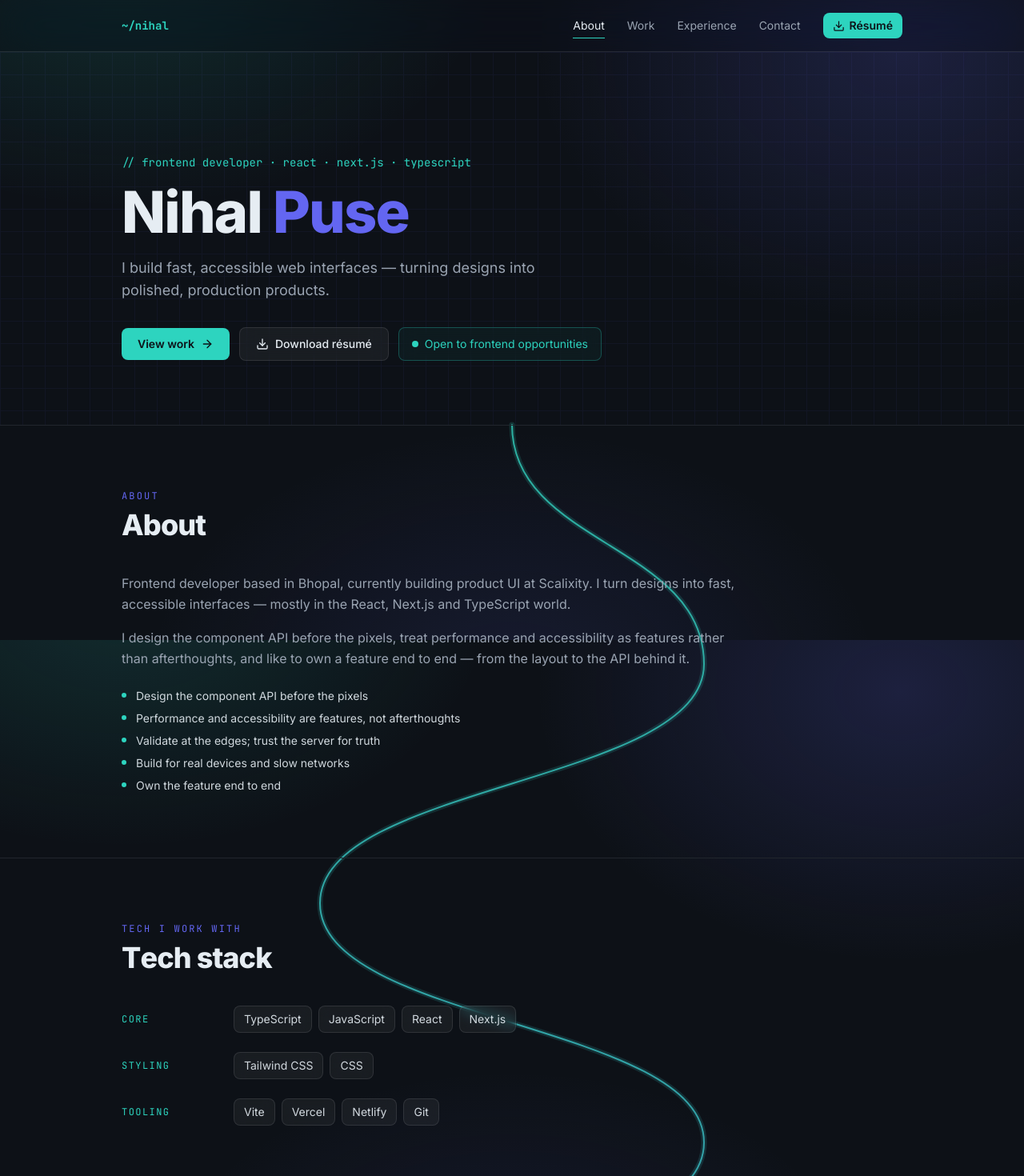
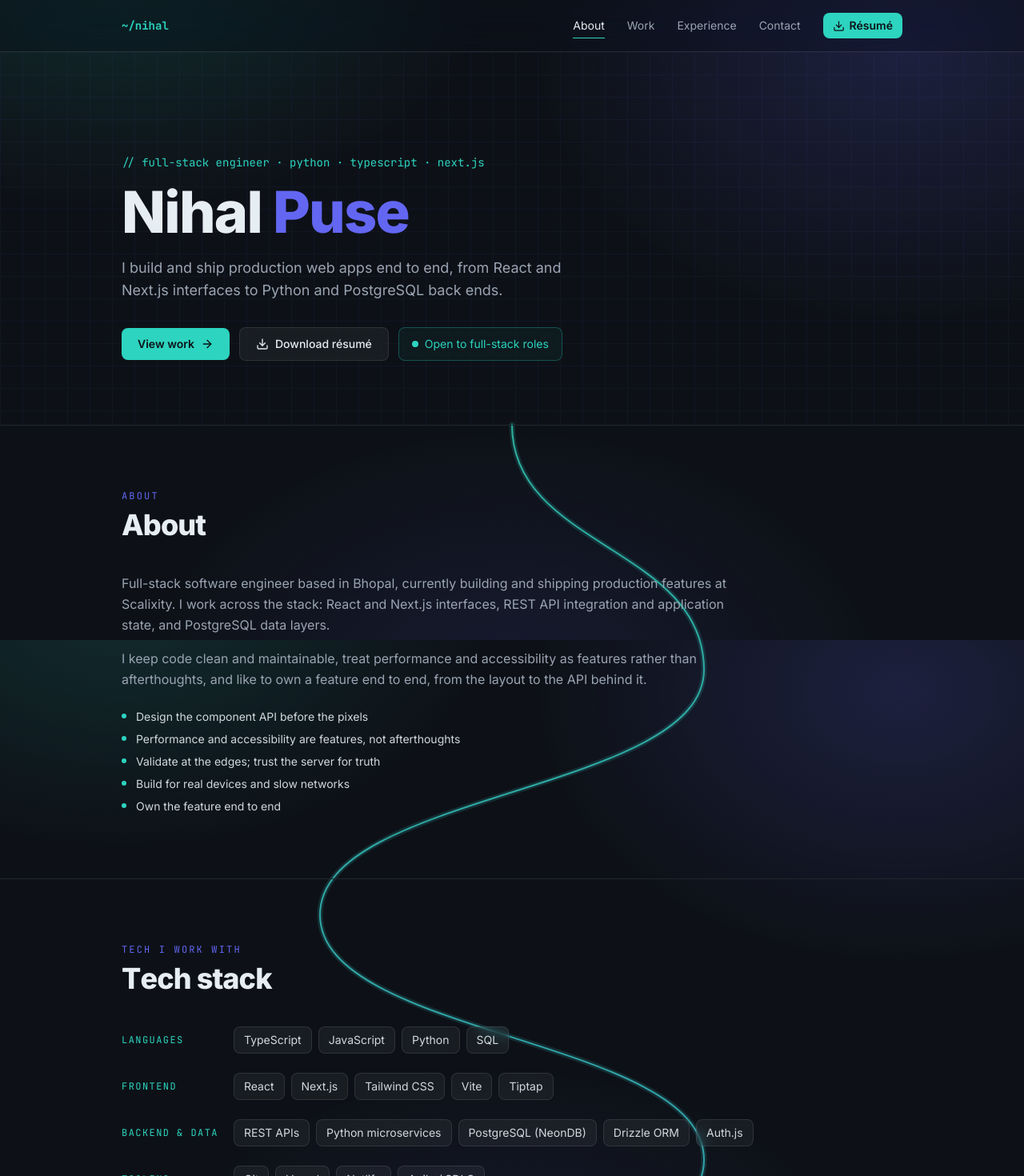
Before and after one commit to Nihalpuse/nihal-puse-portfolio, a Next.js app: page / in a window 1280 px wide. Shown: the top 1470 px of the page at 80% size. Built offline with nearby package versions, Linux system fonts and the light colour scheme.

Commit message:
content: reposition portfolio to Full-Stack Software Engineer (match new resume)

```diff
--- a/src/app/layout.tsx
+++ b/src/app/layout.tsx
@@ -9,22 +9,22 @@ const jetbrains = JetBrains_Mono({ subsets: ["latin"], variable: "--font-jetbrai
 
 export const metadata: Metadata = {
   metadataBase: new URL("https://nihal-puse.vercel.app"),
-  title: "Nihal Puse — Frontend Developer",
+  title: "Nihal Puse — Full-Stack Software Engineer",
   description:
-    "Frontend developer in Bhopal building fast, accessible web interfaces with React, Next.js & TypeScript.",
+    "Full-stack software engineer in Bhopal building production web apps with React, Next.js, TypeScript and Python.",
   alternates: { canonical: "/" },
   openGraph: {
     type: "website",
-    title: "Nihal Puse — Frontend Developer",
+    title: "Nihal Puse — Full-Stack Software Engineer",
     description:
-      "Frontend developer building fast, accessible web interfaces with React, Next.js & TypeScript.",
+      "Full-stack software engineer building production web apps with React, Next.js, TypeScript and Python.",
     url: "/",
     siteName: "Nihal Puse",
   },
   twitter: {
     card: "summary_large_image",
-    title: "Nihal Puse — Frontend Developer",
-    description: "Frontend developer building fast, accessible web interfaces.",
+    title: "Nihal Puse — Full-Stack Software Engineer",
+    description: "Full-stack software engineer building production web apps.",
   },
 };
 
--- a/src/app/opengraph-image.tsx
+++ b/src/app/opengraph-image.tsx
@@ -4,7 +4,7 @@ import { ImageResponse } from "next/og";
 // from this component, so no static PNG is needed and it stays in sync.
 // NOTE: colors are literal hex (not the CSS tokens) because next/og renders via
 // Satori, which cannot read CSS variables. Keep these in sync with globals.css.
-export const alt = "Nihal Puse — Frontend Developer";
+export const alt = "Nihal Puse — Full-Stack Software Engineer";
 export const size = { width: 1200, height: 630 };
 export const contentType = "image/png";
 
@@ -37,7 +37,7 @@ export default function OpengraphImage() {
         />
 
         <div style={{ display: "flex", color: "#2dd4bf", fontSize: 30, letterSpacing: 4 }}>
-          {"// FRONTEND DEVELOPER"}
+          {"// FULL-STACK ENGINEER"}
         </div>
 
         <div style={{ display: "flex", marginTop: 24, fontSize: 124, fontWeight: 800, letterSpacing: -2 }}>
@@ -46,7 +46,7 @@ export default function OpengraphImage() {
         </div>
 
         <div style={{ display: "flex", color: "#9aa4b2", fontSize: 38, marginTop: 28, maxWidth: 940 }}>
-          {"I build fast, accessible web interfaces with React, Next.js & TypeScript."}
+          {"Production web apps with React, Next.js, TypeScript and Python."}
         </div>
 
         <div style={{ display: "flex", alignItems: "center", marginTop: 52 }}>
@@ -61,7 +61,7 @@ export default function OpengraphImage() {
             }}
           />
           <div style={{ display: "flex", color: "#2dd4bf", fontSize: 28, letterSpacing: 2 }}>
-            Open to frontend opportunities
+            Open to full-stack roles
           </div>
         </div>
       </div>
--- a/src/components/Contact.tsx
+++ b/src/components/Contact.tsx
@@ -15,7 +15,7 @@ export function Contact() {
             Like what you see? <span className="text-accent">Let&apos;s talk.</span>
           </h2>
           <p className="mx-auto mt-4 max-w-md text-muted">
-            Open to frontend roles and collaborations. The fastest way to reach me is email.
+            Open to full-stack roles and collaborations. The fastest way to reach me is email.
           </p>
           <div className="mt-8 flex justify-center">
             <CopyEmail email={site.email} />
--- a/src/content/experience.ts
+++ b/src/content/experience.ts
@@ -2,14 +2,15 @@ import type { ExperienceItem } from "@/lib/types";
 
 export const experience: ExperienceItem[] = [
   {
-    role: "Technology & Product Development",
+    role: "Software / Product Developer",
     company: "Scalixity",
     location: "Remote",
     period: "Nov 2025 – Present",
     bullets: [
-      "Develop and maintain responsive UI components using modern frontend frameworks.",
-      "Optimize UI performance, accessibility, and cross-browser compatibility.",
-      "Collaborate with backend and design teams to deliver scalable user-facing features.",
+      "Build and maintain production features across multiple live products (healthcare, e-commerce, property management) in TypeScript and React, writing clean, reusable, maintainable code.",
+      "Integrate the UI with a Python microservices backend over REST APIs, handling application state, data flow, and error handling end to end.",
+      "Collaborate with backend and design teams in an agile workflow to deliver scalable, user-facing features.",
+      "Test, debug, and optimize components for performance, accessibility, and cross-browser compatibility before release.",
     ],
   },
   {
--- a/src/content/projects.ts
+++ b/src/content/projects.ts
@@ -34,8 +34,8 @@ export const projects: Project[] = [
     slug: "docfliq",
     title: "Docfliq",
     blurb:
-      "Responsive UI for a professional network and learning platform for verified healthcare professionals — combining a social content feed, course catalog, and live webinar events. Built reusable feed, course, and event-registration components from Figma and wired them to REST APIs for content, verification, and enrollment.",
-    tech: ["React.js", "Next.js", "TypeScript", "Tailwind CSS"],
+      "Frontend for a professional network and learning platform for verified healthcare professionals: a social content feed, course catalog, live webinar events, and a Tiptap rich-text editor. Built reusable components from Figma and integrated a Python microservices backend over REST.",
+    tech: ["React.js", "Next.js", "TypeScript", "Tailwind CSS", "Tiptap"],
     links: { live: "https://www.docfliq.com" },
     status: "live",
     featured: false,
--- a/src/content/site.ts
+++ b/src/content/site.ts
@@ -2,18 +2,18 @@ import type { SiteContent } from "@/lib/types";
 
 export const site: SiteContent = {
   name: "Nihal Puse",
-  role: "Frontend Developer",
+  role: "Full-Stack Software Engineer",
   location: "Bhopal, India",
   email: "nihalpuse44@gmail.com",
-  eyebrow: "// frontend developer · react · next.js · typescript",
+  eyebrow: "// full-stack engineer · python · typescript · next.js",
   tagline:
-    "I build fast, accessible web interfaces — turning designs into polished, production products.",
+    "I build and ship production web apps end to end, from React and Next.js interfaces to Python and PostgreSQL back ends.",
   available: true,
-  availabilityText: "Open to frontend opportunities",
+  availabilityText: "Open to full-stack roles",
   resumeHref: "/resume.pdf",
   about: [
-    "Frontend developer based in Bhopal, currently building product UI at Scalixity. I turn designs into fast, accessible interfaces — mostly in the React, Next.js and TypeScript world.",
-    "I design the component API before the pixels, treat performance and accessibility as features rather than afterthoughts, and like to own a feature end to end — from the layout to the API behind it.",
+    "Full-stack software engineer based in Bhopal, currently building and shipping production features at Scalixity. I work across the stack: React and Next.js interfaces, REST API integration and application state, and PostgreSQL data layers.",
+    "I keep code clean and maintainable, treat performance and accessibility as features rather than afterthoughts, and like to own a feature end to end, from the layout to the API behind it.",
   ],
   principles: [
     "Design the component API before the pixels",
--- a/src/content/skills.ts
+++ b/src/content/skills.ts
@@ -1,7 +1,8 @@
 import type { SkillGroup } from "@/lib/types";
 
 export const skills: SkillGroup[] = [
-  { label: "Core", items: ["TypeScript", "JavaScript", "React", "Next.js"] },
-  { label: "Styling", items: ["Tailwind CSS", "CSS"] },
-  { label: "Tooling", items: ["Vite", "Vercel", "Netlify", "Git"] },
+  { label: "Languages", items: ["TypeScript", "JavaScript", "Python", "SQL"] },
+  { label: "Frontend", items: ["React", "Next.js", "Tailwind CSS", "Vite", "Tiptap"] },
+  { label: "Backend & Data", items: ["REST APIs", "Python microservices", "PostgreSQL (NeonDB)", "Drizzle ORM", "Auth.js"] },
+  { label: "Tooling", items: ["Git", "Vercel", "Netlify", "Agile / SDLC"] },
 ];
```
